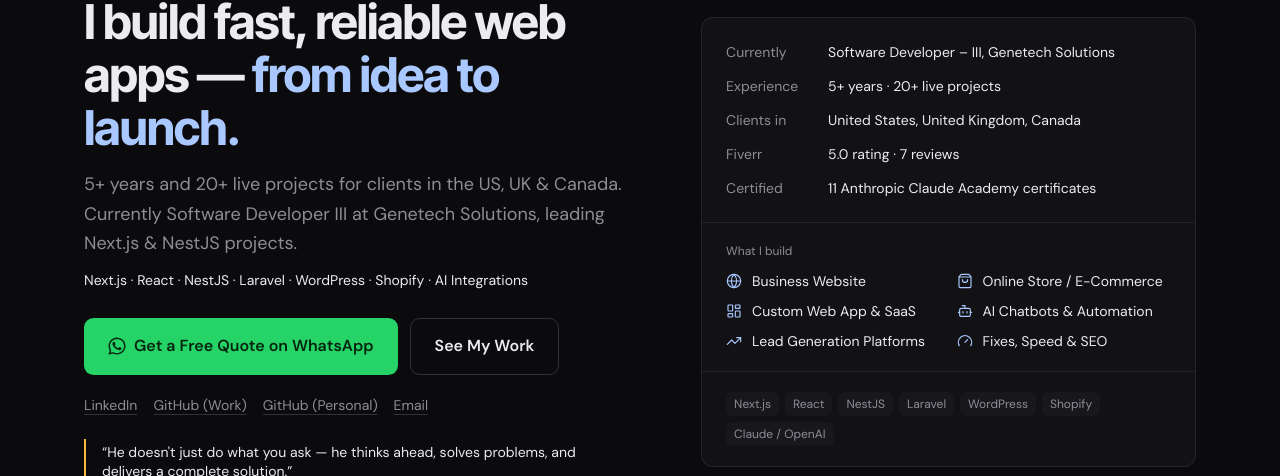
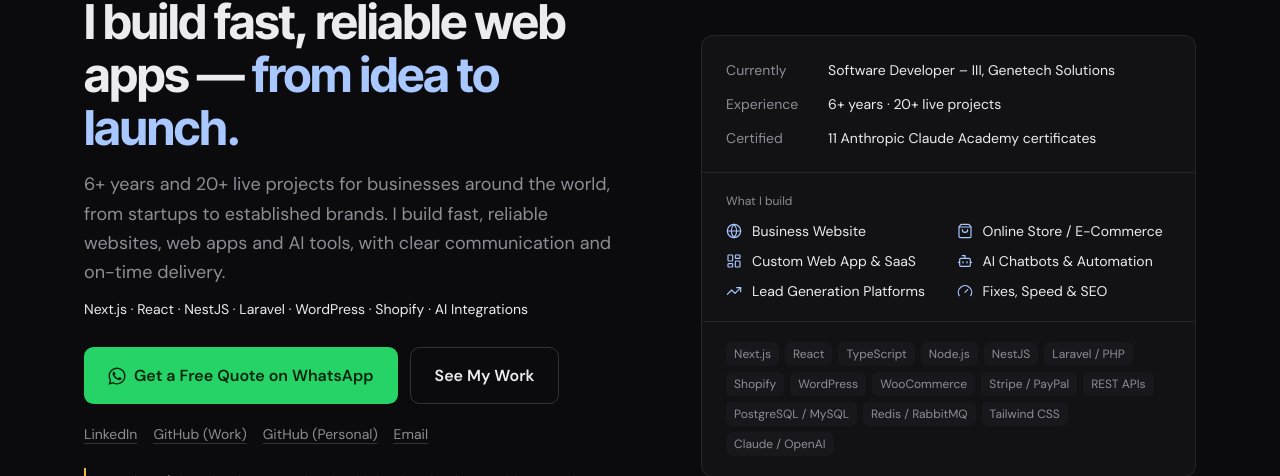
Before and after one commit to MuFaraz/mfaraz-portfolio, a Next.js app: page / in a window 1280 px wide. Shown: the part 216-692 px from the top of the page. Built offline with nearby package versions, Linux system fonts and the light colour scheme; no server answers.

Commit message:
update templates

```diff
--- a/app/layout.tsx
+++ b/app/layout.tsx
@@ -8,7 +8,7 @@
 
 const title = "Muhammad Faraz – Senior Full-Stack & AI Developer | Next.js · NestJS · Laravel · Shopify";
 const description =
-  "Senior full-stack & AI developer in Karachi with 5+ years and 20+ live projects for clients in the US, UK & Canada. Next.js, NestJS, Laravel, Shopify and Claude/OpenAI integrations. Rated 5.0 on Fiverr.";
+  "Senior full-stack & AI developer in Karachi with 6+ years and 20+ live projects for clients in the US, UK & Canada. Next.js, NestJS, Laravel, Shopify and Claude/OpenAI integrations. Rated 5.0 on Fiverr.";
 
 export const metadata: Metadata = {
   metadataBase: new URL(SITE_URL),
--- a/app/opengraph-image.tsx
+++ b/app/opengraph-image.tsx
@@ -32,7 +32,7 @@
           Muhammad Faraz · Senior Full-Stack & AI Developer
         </div>
         <div style={{ display: "flex", gap: 40, fontSize: 26, color: "#8d8d96", marginTop: 40 }}>
-          <span>5+ years</span>
+          <span>6+ years</span>
           <span>20+ live projects</span>
           <span>US · UK · Canada clients</span>
         </div>
--- a/components/Hero.tsx
+++ b/components/Hero.tsx
@@ -12,12 +12,26 @@
 const FACTS = [
   { label: "Currently", value: `${current.role}, ${current.company}` },
   { label: "Experience", value: `${stat("Years experience")} years · ${stat("Live projects")} live projects` },
-  { label: "Clients in", value: "United States, United Kingdom, Canada" },
-  { label: "Fiverr", value: `${FIVERR.rating} rating · ${FIVERR.reviewCount} reviews` },
   { label: "Certified", value: `${COURSES.length} Anthropic Claude Academy certificates` },
 ];
 
-const STACK = ["Next.js", "React", "NestJS", "Laravel", "WordPress", "Shopify", "Claude / OpenAI"];
+const STACK = [
+  "Next.js",
+  "React",
+  "TypeScript",
+  "Node.js",
+  "NestJS",
+  "Laravel / PHP",
+  "Shopify",
+  "WordPress",
+  "WooCommerce",
+  "Stripe / PayPal",
+  "REST APIs",
+  "PostgreSQL / MySQL",
+  "Redis / RabbitMQ",
+  "Tailwind CSS",
+  "Claude / OpenAI",
+];
 
 export default function Hero() {
   return (
--- a/data/portfolio.ts
+++ b/data/portfolio.ts
@@ -10,7 +10,7 @@
   // Hero copy — the homepage is read by recruiters and clients; ad traffic goes to /websites
   headline: "I build fast, reliable web apps — from idea to launch.",
   subheadline:
-    "5+ years and 20+ live projects for clients in the US, UK & Canada. Currently Software Developer III at Genetech Solutions, leading Next.js & NestJS projects.",
+    "6+ years and 20+ live projects for businesses around the world, from startups to established brands. I build fast, reliable websites, web apps and AI tools, with clear communication and on-time delivery.",
   tagline: "Next.js · React · NestJS · Laravel · WordPress · Shopify · AI Integrations",
   location: "Karachi, Pakistan",
   email: "muhammadfaraz991@gmail.com",
@@ -24,7 +24,7 @@
   countries: ["United States", "United Kingdom", "Canada", "Pakistan"],
   guarantees: ["Free consultation", "Reply within 24 hours", "Work directly with the developer"],
   stats: [
-    { value: "5+", label: "Years experience" },
+    { value: "6+", label: "Years experience" },
     { value: "20+", label: "Live projects" },
     { value: "3", label: "Countries served" },
     { value: "11", label: "AI certifications" },
@@ -300,7 +300,7 @@
   {
     icon: "user-check" as IconName,
     title: "Senior-level, not a beginner",
-    description: "5+ years building production systems for clients in the US, UK and Canada — currently a Software Developer III leading projects.",
+    description: "6+ years building production systems for businesses worldwide. I currently lead projects end-to-end, from planning and architecture to launch.",
   },
   {
     icon: "message" as IconName,
```
